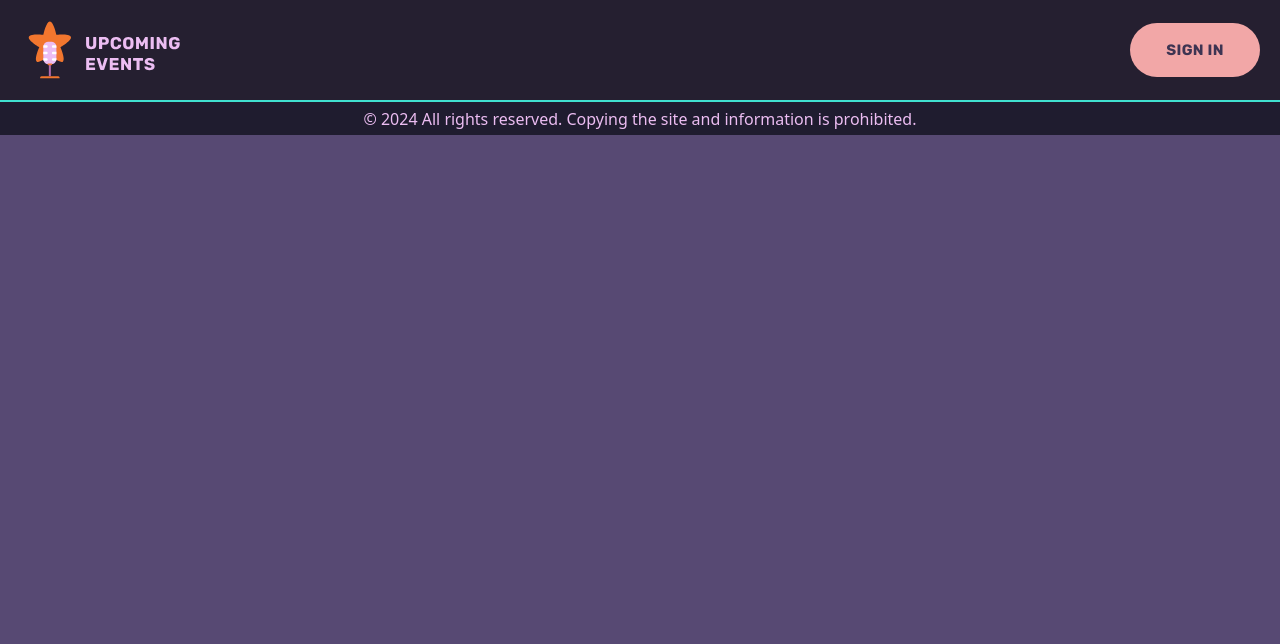
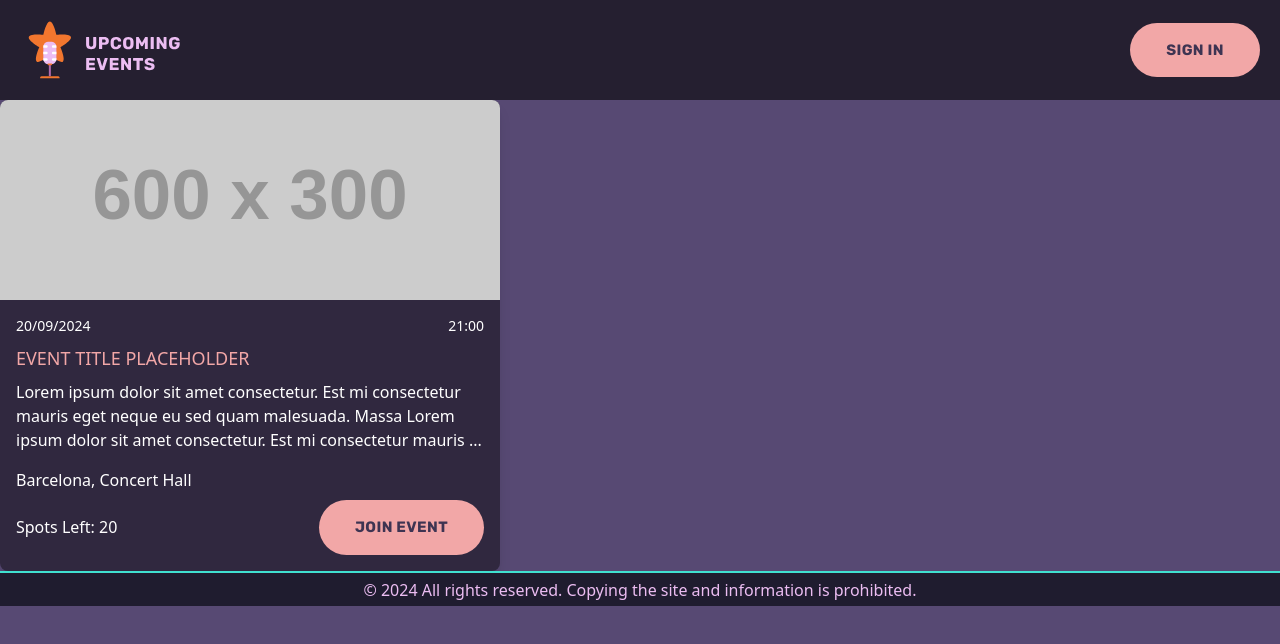
Before and after one commit to ZooDevelopers/ProjectF5-UpcomingEvents-frontend, a Vue app: page / in a window 1280 px wide. Shown: the top 644 px of the page. Built offline with nearby package versions, Linux system fonts and the light colour scheme.

Commit message:
card almost finished

```diff
--- /dev/null
+++ b/src/components/Card.vue
@@ -0,0 +1,67 @@
+    <script setup>
+  import { ref } from 'vue';
+  import Button from '@/components/base/Button.vue';
+
+  // Estado reactivo para controlar la visibilidad del modal
+  const showModal = ref(false);
+  </script>
+
+<template>
+    <div class="flex flex-col w-[500px] overflow-hidden shadow-lg bg-purple-800 text-white cursor-pointer rounded-lg">
+      <!-- Imagen del evento con click handler para mostrar el modal -->
+      <div class="cursor-pointer" @click="showModal = true">
+        <img src="https://via.placeholder.com/600x300" alt="Event Image" class="w-full h-[200px] object-cover" />
+      </div>
+      <!-- Contenido de la tarjeta -->
+      <div class="p-4">
+        <!-- Fecha y hora del evento -->
+        <div class="flex justify-between items-center text-sm text-grey-300 mb-2">
+          <span><i class="far fa-calendar-alt"></i> 20/09/2024</span>
+          <span><i class="far fa-clock"></i> 21:00</span>
+        </div>
+        <!-- Título del evento -->
+        <h3 class="text-lg text-peach-500 mx-0 my-2">EVENT TITLE PLACEHOLDER</h3>
+        <!-- Descripción del evento -->
+        <p class="text-base text-grey-300 mb-4">
+          Lorem ipsum dolor sit amet consectetur. Est mi consectetur mauris eget neque eu sed quam malesuada. Massa Lorem ipsum dolor sit amet consectetur. Est mi consectetur mauris ...
+        </p>
+        <!-- Ubicación del evento y Spots Left -->
+        <div class="text-base text-grey-300 mb-2">
+          <span><i class="fas fa-map-marker-alt"></i> Barcelona, Concert Hall</span>
+        </div>
+        <div class="flex justify-between items-center">
+          <span class="text-base text-grey-300"><i class="fas fa-user"></i> Spots Left: 20</span>
+          <!-- Botón para unirse al evento -->
+          <Button label="Join Event" />
+        </div>
+      </div>
+
+      <!-- Modal Pop-up -->
+      <div v-if="showModal" class="fixed inset-0 bg-black bg-opacity-80 flex justify-center items-center z-50" @click.self="showModal = false">
+        <div class="relative bg-purple-900 text-white p-6 rounded-lg w-full max-w-lg mx-4 sm:mx-0">
+          <!-- Botón de cierre en la esquina superior derecha -->
+          <button @click="showModal = false" class="absolute top-2 right-2 text-white">
+            <i class="fas fa-times"></i>
+          </button>
+          <img src="https://via.placeholder.com/600x300" alt="Event Image" class="w-full h-[200px] object-cover rounded-lg mb-4" />
+          <h2 class="text-2xl text-peach-500 mt-0">EVENT TITLE PLACEHOLDER</h2>
+          <p class="leading-6 mb-4">
+            Lorem ipsum dolor sit amet, consectetur adipiscing elit. Praesent suscipit ultrices magna, at vestibulum enim vehicula ut. Duis volutpat pharetra malesuada. Donec vel nisi vitae justo volutpat pulvinar. Pellentesque habitant morbi tristique senectus et netus et malesuada fames ac turpis egestas. Nullam quis arcu non risus tristique ultricies. Curabitur a magna ut est scelerisque euismod a et tortor. Nulla facilisi. Sed malesuada scelerisque arcu, vel convallis nulla auctor vitae. Curabitur fermentum, felis nec suscipit condimentum, neque sapien dignissim felis, ut volutpat lorem sapien ac lorem. Suspendisse ac eros eget arcu posuere sollicitudin at a mi.
+          </p>
+          <div class="text-base text-grey-300 mb-2">
+          <span><i class="fas fa-map-marker-alt"></i> Barcelona, Concert Hall</span>
+        </div>
+          <div class="flex justify-between items-center">
+          <span class="text-base text-grey-300"><i class="fas fa-user"></i> Spots Left: 20</span>
+          <!-- Botón para unirse al evento -->
+          <Button label="Join Event" />
+        </div>
+        </div>
+      </div>
+    </div>
+  </template>
+
+
+  <style scoped>
+  /* No es necesario aplicar estilos adicionales ya que estamos utilizando clases de Tailwind CSS directamente en los elementos */
+  </style>
--- a/src/views/HomeView.vue
+++ b/src/views/HomeView.vue
@@ -1,9 +1,11 @@
 <script setup>
+import Card from '@/components/Card.vue';
+
 
 </script>
 
 <template>
   <main>
-
+    <Card />
   </main>
 </template>
```
